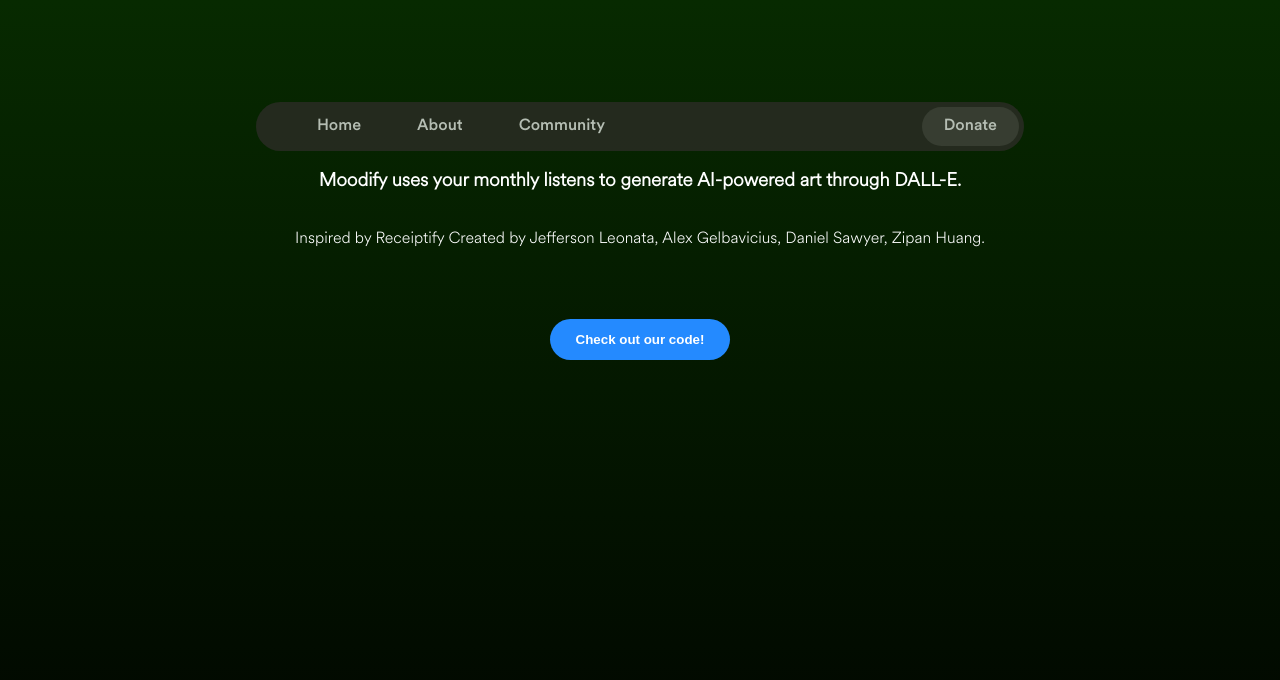
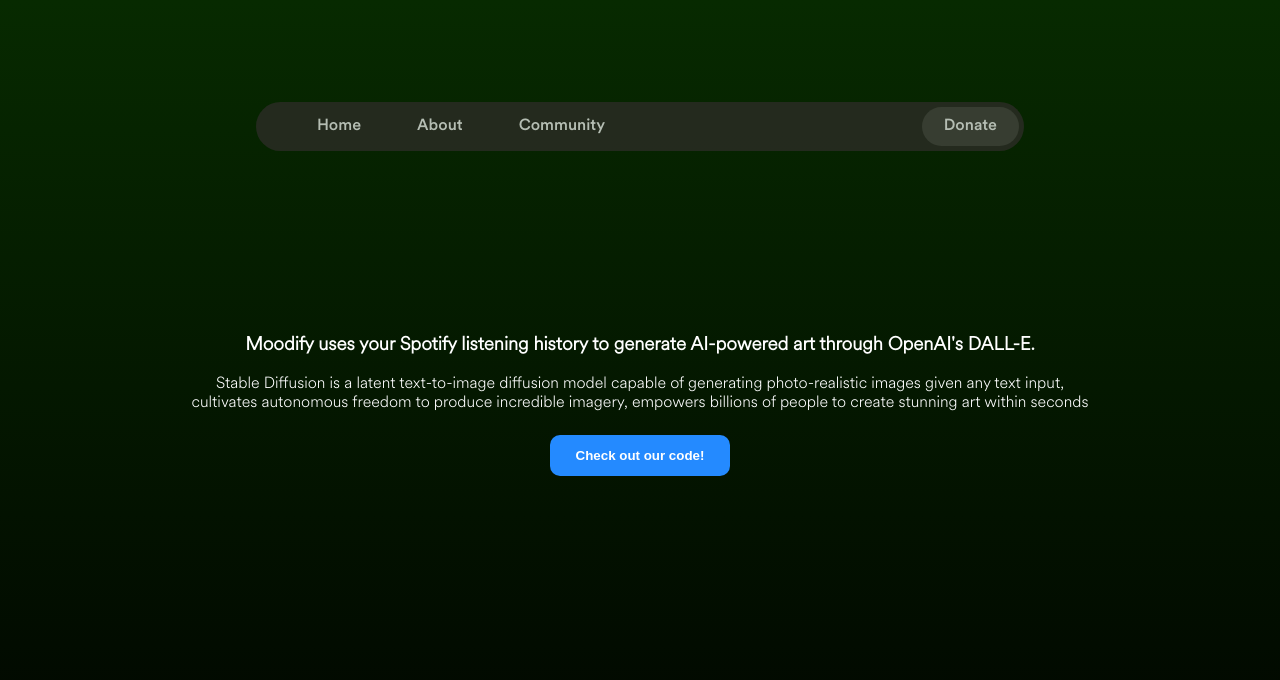
Before and after one commit to leonatajeff/moodify, a React (Create React App) app in the folder client/: page /About in a window 1280 px wide. Shown: the top 680 px of the page. Built offline with nearby package versions, Linux system fonts and the light colour scheme.

Commit message:
Update about page

```diff
--- a/client/src/App.css
+++ b/client/src/App.css
@@ -75,11 +75,11 @@
   text-decoration: none;
   background-color: #248aff;
   color: white;
-  border-radius: 24px;
+  border-radius: 10px;
   height: 41px;
   align-items: center;
   border: none;
-  margin-top: 70px;
+  margin-top: 22px;
 }
 
 .code-text {
@@ -92,8 +92,26 @@
 }
 
 .about {
+  padding-top: 164px;
   position: relative;
   text-align: center;
+  max-width: 900px;
+  max-height: 230px;
+  margin-left: auto;
+  margin-right: auto;
+}
+
+.about-header {
+  font-size: 36px;
+  font-family: "CircularSpotifyText-Medium", -apple-system, BlinkMacSystemFont,
+  "Segoe UI", "Roboto", "Oxygen", "Ubuntu", "Cantarell", "Fira Sans",
+  "Droid Sans", "Helvetica Neue", sans-serif;
+}
+
+.about-description {
+  font-size: 24px;
+  font-family: "CircularSpotifyText-Light", -apple-system, BlinkMacSystemFont,
+
 }
 
 .community {
--- a/client/src/pages/About.js
+++ b/client/src/pages/About.js
@@ -3,12 +3,10 @@
     <div className="about">
       <article>
         <h3>
-          Moodify uses your monthly listens to generate AI-powered art through
-          DALL-E.
+          Moodify uses your Spotify listening history to generate AI-powered art through
+          OpenAI's DALL-E.
         </h3>
-        <br />
-        Inspired by Receiptify Created by Jefferson Leonata, Alex Gelbavicius,
-        Daniel Sawyer, Zipan Huang.
+        Stable Diffusion is a latent text-to-image diffusion model capable of generating photo-realistic images given any text input, cultivates autonomous freedom to produce incredible imagery, empowers billions of people to create stunning art within seconds
       </article>
       <button
         className="code-button"
--- a/client/src/pages/Home.js
+++ b/client/src/pages/Home.js
@@ -18,7 +18,7 @@
         <Result />
       ) : (
         <button className="spotify-button" onClick={handleLogin}>
-          <text className="login-text"> LOGIN WITH SPOTIFY </text>
+          <text className="login-text"> Login with Spotify </text>
         </button>
       )}
     </div>
```
